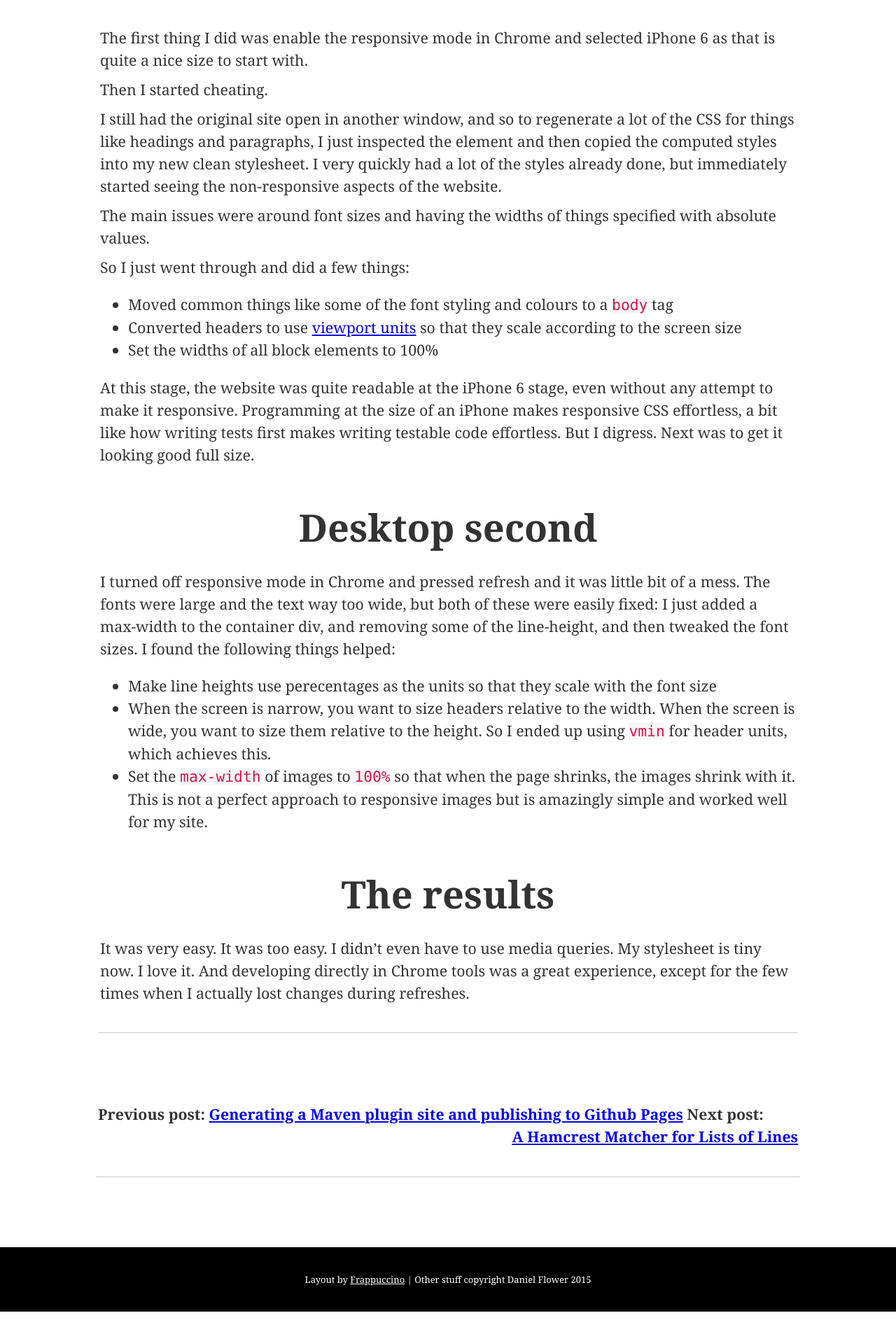
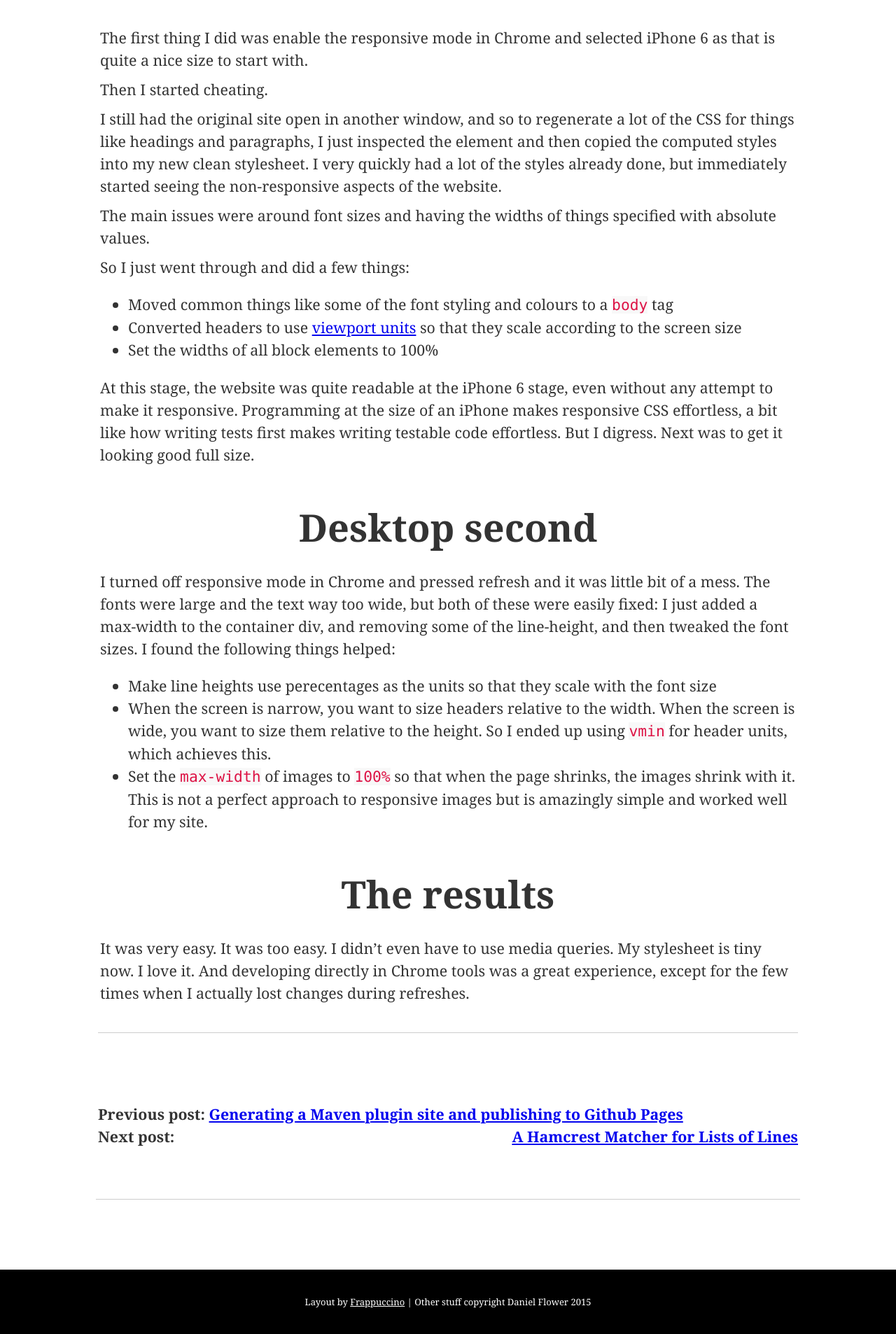
Before and after one commit to danielflower/danielflower.github.io, a Jekyll site: the page built from _posts/2015-02-03-Writing-a-responsive-site-by-hand-in-using-Chrome-as-an-IDE.md, in a window 1280 px wide. Shown: the part 1828-3734 px from the top of the page at 70% size. Built offline with Jekyll 4.4.1, drawn with Linux system fonts in a browser that asks for light colours; before the commit the page ends 3702 px from its top, so only the background shows below that.

Commit message:
Added a precious line break

```diff
--- a/_layouts/post_page.html
+++ b/_layouts/post_page.html
@@ -20,7 +20,7 @@ layout: default
             <section style="font-weight:bold; margin-top: 30px; margin-bottom: 2em;">
                 {% if page.previous %}
                 Previous post:
-                <a rel="prev" class="a-hover" href="{{ page.previous.url }}"><i class="icon-double-angle-left"></i> {{ page.previous.title }}</a>
+                <a rel="prev" class="a-hover" href="{{ page.previous.url }}"><i class="icon-double-angle-left"></i> {{ page.previous.title }}</a><br>
                 {% endif %}
                 {% if page.next %}
                 Next post:
```
